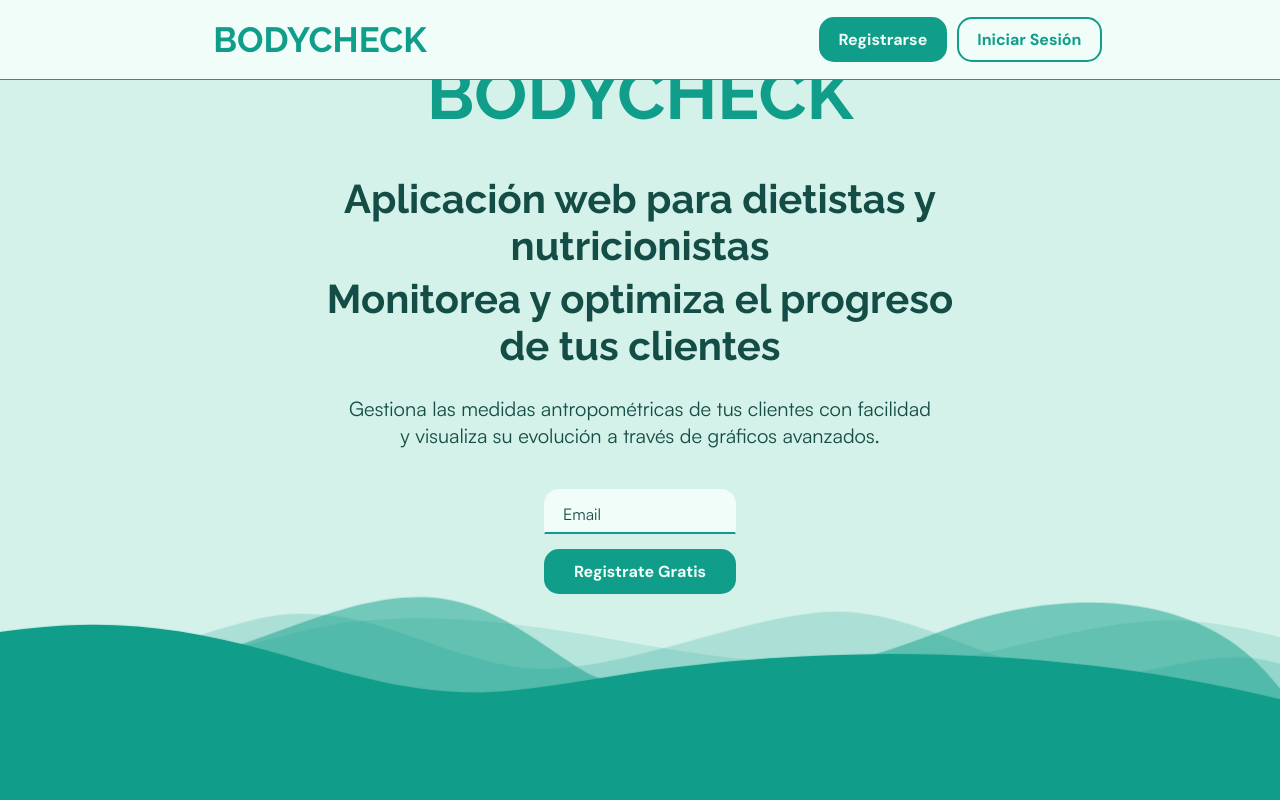
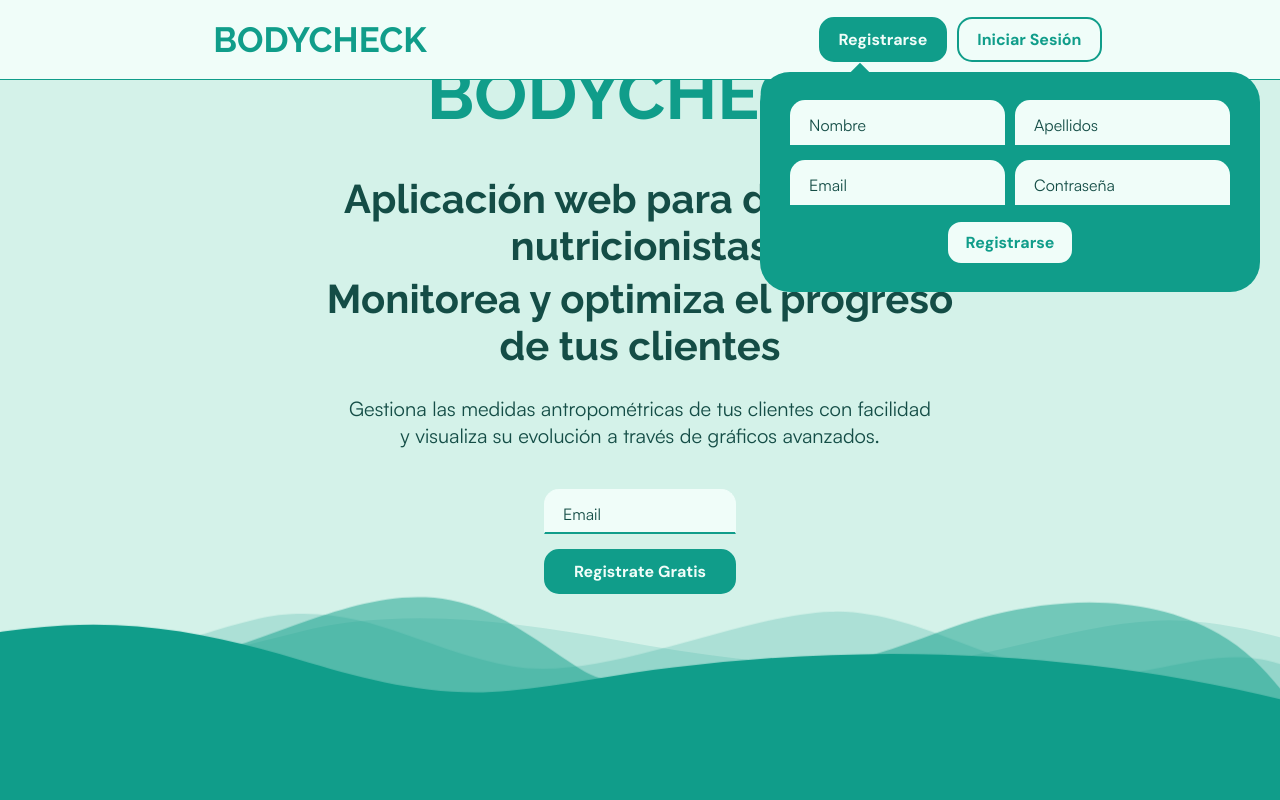
Before and after one commit to alvgm98/bodycheck-front, an Angular app: page / in a window 1280 px wide. Both pictures are taken after a click on the button "Registrarse". Shown: the top 800 px of the page. Built offline with nearby package versions, Linux system fonts and the light colour scheme.

Commit message:
Componente Registro provisional

```diff
--- a/src/app/app.component.ts
+++ b/src/app/app.component.ts
@@ -2,15 +2,13 @@ import { Component } from '@angular/core';
 import { RouterOutlet } from '@angular/router';
 import { HeaderComponent } from './shared/header/header.component';
 import { FooterComponent } from './shared/footer/footer.component';
-import { LoginComponent } from './auth/login/login.component';
-import { RegisterComponent } from './auth/register/register.component';
 import { DashboardComponent } from './pages/dashboard/dashboard.component';
 import { HomeComponent } from './pages/home/home.component';
 
 @Component({
   selector: 'app-root',
   standalone: true,
-  imports: [RouterOutlet, HeaderComponent, FooterComponent, HomeComponent, LoginComponent, RegisterComponent, DashboardComponent],
+  imports: [RouterOutlet, HeaderComponent, FooterComponent, HomeComponent, DashboardComponent],
   templateUrl: './app.component.html',
   styleUrl: './app.component.scss'
 })
--- a/src/app/auth/login/login.component.html
+++ b/src/app/auth/login/login.component.html
@@ -1,6 +1,5 @@
-<div id="login-modal" class="pop-in-login">
+<section id="login-modal" class="pop-in-login">
   <div class="modal-corner"></div>
-  <button class="x-button" (click)="closeModal()">X</button>
   <div class="input-border-group">
     <input placeholder=" " type="email" />
     <label for="email" class="placeholder">Email</label>
@@ -10,5 +9,5 @@
     <label for="password" class="placeholder">Contraseña</label>
   </div>
   <button class="flat-button">Iniciar Sesión</button>
-  <div class="modal-overlay" (click)="closeModal()"></div>
-</div>
+</section>
+<div class="modal-overlay" (click)="closeModal()"></div>
--- a/src/app/auth/login/login.component.ts
+++ b/src/app/auth/login/login.component.ts
@@ -1,4 +1,4 @@
-import { Component, Output, EventEmitter, ElementRef } from '@angular/core';
+import { Component, Output, EventEmitter } from '@angular/core';
 
 @Component({
   selector: 'app-login',
--- a/src/app/auth/register/register.component.html
+++ b/src/app/auth/register/register.component.html
@@ -1 +1,27 @@
-<p>register works!</p>
+<section id="register-modal" class="pop-in-register">
+  <div class="modal-corner"></div>
+  <form action="">
+    <div class="form-row">
+      <div class="input-border-group">
+        <input placeholder=" " type="text" name="firstName" />
+        <label for="firstName" class="placeholder">Nombre</label>
+      </div>
+      <div class="input-border-group">
+        <input placeholder=" " type="text" name="lastName" />
+        <label for="lastName" class="placeholder">Apellidos</label>
+      </div>
+    </div>
+    <div class="form-row">
+      <div class="input-border-group">
+        <input placeholder=" " type="email" name="username" />
+        <label for="email" class="placeholder">Email</label>
+      </div>
+      <div class="input-border-group">
+        <input placeholder=" " type="password" name="password" />
+        <label for="password" class="placeholder">Contraseña</label>
+      </div>
+    </div>
+    <button class="stroked-button">Registrarse</button>
+  </form>
+</section>
+<div class="modal-overlay" (click)="closeModal()"></div>
--- a/src/app/auth/register/register.component.scss
+++ b/src/app/auth/register/register.component.scss
@@ -0,0 +1,62 @@
+@import 'colors';
+
+#register-modal {
+  box-sizing: border-box;
+  position: absolute;
+  top: 55px;
+  left: calc(50% - 200px);
+
+  border-radius: 30px;
+  padding: 20px 30px;
+
+  height: 220px;
+  width: 500px;
+
+  background-color: $primary-color;
+
+  display: flex;
+  flex-direction: column;
+  align-items: center;
+  justify-content: center;
+
+  form {
+    box-sizing: border-box;
+
+    width: 100%;
+
+    display: flex;
+    flex-direction: column;
+    justify-content: center;
+    align-items: center;
+    gap: 15px;
+
+    .form-row {
+      width: 100%;
+      display: flex;
+      gap: 10px
+    }
+
+    input {
+      border: 0;
+    }
+  }
+
+  .wave-divider-bottom svg {
+    height: 100px;
+  }
+}
+
+.modal-corner {
+  position: absolute;
+  top: -3px;
+  left: 85px;
+  z-index: -1;
+
+  width: 30px;
+  height: 30px;
+
+  background-color: $primary-color;
+
+  transform: rotate(45deg);
+
+}
--- a/src/app/auth/register/register.component.ts
+++ b/src/app/auth/register/register.component.ts
@@ -1,4 +1,4 @@
-import { Component } from '@angular/core';
+import { Component, EventEmitter, Output } from '@angular/core';
 
 @Component({
   selector: 'app-register',
@@ -9,4 +9,8 @@ import { Component } from '@angular/core';
 })
 export class RegisterComponent {
 
+  @Output() closeModalEvent = new EventEmitter<void>();
+  closeModal() {
+    this.closeModalEvent.emit();
+  }
 }
--- a/src/app/pages/home/home.component.scss
+++ b/src/app/pages/home/home.component.scss
@@ -60,110 +60,6 @@
   width: 100%;
 }
 
-/* WAVES */
-.divider {
-  width: 100%;
-  position: relative;
-}
-
-.wave-divider-top {
-  position: absolute;
-  bottom: 0;
-  left: 0;
-  width: 100%;
-  overflow: hidden;
-  line-height: 0;
-  transform: rotate(180deg);
-}
-
-.wave-divider-top svg {
-  position: relative;
-  display: block;
-  width: calc(120% + 1.3px);
-  height: 150px;
-}
-
-.wave-divider-top .shape-fill {
-  fill: #109D8A;
-}
-
-.wave-divider-bottom {
-  position: absolute;
-  top: 0;
-  left: 0;
-  width: 100%;
-  overflow: hidden;
-  line-height: 0;
-}
-
-.wave-divider-bottom svg {
-  position: relative;
-  display: block;
-  width: calc(120% + 1.3px);
-  height: 150px;
-}
-
-.wave-divider-bottom .shape-fill {
-  fill: #109D8A;
-}
-
-.wave-1 {
-  animation: wave-1 8s linear infinite;
-}
-.wave-2 {
-  animation: wave-2 5s linear infinite;
-}
-.wave-3 {
-  animation: wave-3 4s linear infinite;
-}
-.wave-4 {
-  animation: wave-4 2.5s linear infinite;
-}
-
-@keyframes wave-1 {
-  50% {
-    transform: translateX(-10%);
-  }
-  100%{
-    transform: translateX(0);
-  }
-}
-@keyframes wave-2 {
-  30% {
-    transform: translateY(-15px);
-  }
-  80% {
-    transform: translateY(12px);
-  }
-  100%{
-    transform: translateY(0);
-  }
-}
-@keyframes wave-3 {
-  30% {
-    transform: translateY(14px);
-  }
-  80% {
-    transform: translateY(-10px);
-  }
-  100%{
-    transform: translateY(0);
-  }
-}
-@keyframes wave-4 {
-  30% {
-    transform: translateY(-8px);
-    transform: translateX(-10%);
-  }
-  80% {
-    transform: translateY(20px);
-  }
-  100%{
-    transform: translateY(0);
-    transform: translateX(0);
-  }
-}
-
 #services {
   width: 100%;
   padding-top: 50px;
--- a/src/app/shared/header/header.component.html
+++ b/src/app/shared/header/header.component.html
@@ -6,5 +6,8 @@
     @if (showLogin) {
       <app-login (closeModalEvent)="closeLogin()" />
     }
+    @if (showRegister) {
+      <app-register (closeModalEvent)="closeRegister()" />
+    }
   </div>
 </header>
--- a/src/app/shared/header/header.component.ts
+++ b/src/app/shared/header/header.component.ts
@@ -1,11 +1,12 @@
 import { Component, ElementRef } from '@angular/core';
 import { LoginComponent } from '../../auth/login/login.component';
+import { RegisterComponent } from '../../auth/register/register.component';
 
 
 @Component({
   selector: 'app-header',
   standalone: true,
-  imports: [LoginComponent],
+  imports: [LoginComponent, RegisterComponent],
   templateUrl: './header.component.html',
   styleUrl: './header.component.scss'
 })
@@ -23,13 +24,18 @@ export class HeaderComponent {
       return;
     }
 
-    // TODO cerrar registro si esta abierto
+    if (this.showRegister) {
+      this.closeRegister();
+    }
 
     this.showLogin = true;
   }
   toggleShowRegister() {
 
-    // TODO cerrar registro si esta abierto
+    if (this.showRegister) {
+      this.closeRegister();
+      return;
+    }
 
     if (this.showLogin) {
       this.closeLogin();
@@ -50,4 +56,14 @@ export class HeaderComponent {
       this.showLogin = false;
     }, 300)
   }
+
+  closeRegister() {
+    const registerModal = this.el.nativeElement.querySelector("#register-modal");
+    registerModal.classList.remove("pop-in-register");
+    registerModal.classList.add("pop-out");
+
+    setTimeout(() => {
+      this.showRegister = false;
+    }, 300)
+  }
 }
--- a/src/assets/scss/_colors.scss
+++ b/src/assets/scss/_colors.scss
@@ -3,6 +3,8 @@ $modal-background-color: #dcf4ed;
 $white: #f0fdf9;
 $black: #144d46;
 $strong-black: #0c2724;
+$primary-color-300: #60e8cd;
+$primary-color-400: #2fd2b6;
 $primary-color-500: #16b69d;
 $primary-color: #109d8a;
 $primary-color-700: #107568;
--- a/src/styles.scss
+++ b/src/styles.scss
@@ -81,6 +81,9 @@ button {
 
   transition: .4s;
 }
+button:focus-visible {
+  outline: 0;
+}
 
 .flat-button {
   background-color: $primary-color;
@@ -88,6 +91,7 @@ button {
 }
 
 .stroked-button {
+  background-color: $white;
   color: $primary-color;
 }
 
@@ -97,7 +101,6 @@ button {
 }
 
 .stroked-button:hover {
-  // border-color: $background-color;
   background-color: $background-color;
 }
 
@@ -211,7 +214,7 @@ button {
 
 /********** MODAL ANIMATIONS **********/
 .pop-in-login {
-  animation: pop-in-login-modal 0.3s forwards;
+  animation: pop-in-login-modal 0.3s;
 }
 @keyframes pop-in-login-modal {
   0% {
@@ -223,6 +226,19 @@ button {
   }
 }
 
+.pop-in-register {
+  animation: pop-in-register-modal 0.3s;
+}
+@keyframes pop-in-register-modal {
+  0% {
+    transform: scaleY(0) translateY(-70%);
+  }
+
+  100% {
+    transform: scaleY(1) translateY(0);
+  }
+}
+
 .pop-out {
   animation: pop-out-modal 0.3s forwards;
 }
@@ -231,3 +247,107 @@ button {
     scale: 0;
   }
 }
+
+/* WAVES DIVIDER */
+.divider {
+  width: 100%;
+  position: relative;
+}
+
+.wave-divider-top {
+  position: absolute;
+  bottom: 0;
+  left: 0;
+  width: 100%;
+  overflow: hidden;
+  line-height: 0;
+  transform: rotate(180deg);
+}
+
+.wave-divider-top svg {
+  position: relative;
+  display: block;
+  width: calc(120% + 1.3px);
+  height: 150px;
+}
+
+.wave-divider-top .shape-fill {
+  fill: #109D8A;
+}
+
+.wave-divider-bottom {
+  position: absolute;
+  top: 0;
+  left: 0;
+  width: 100%;
+  overflow: hidden;
+  line-height: 0;
+}
+
+.wave-divider-bottom svg {
+  position: relative;
+  display: block;
+  width: calc(120% + 1.3px);
+  height: 150px;
+}
+
+.wave-divider-bottom .shape-fill {
+  fill: #109D8A;
+}
+
+.wave-1 {
+  animation: wave-1 8s linear infinite;
+}
+.wave-2 {
+  animation: wave-2 5s linear infinite;
+}
+.wave-3 {
+  animation: wave-3 4s linear infinite;
+}
+.wave-4 {
+  animation: wave-4 2.5s linear infinite;
+}
+
+@keyframes wave-1 {
+  50% {
+    transform: translateX(-10%);
+  }
+  100%{
+    transform: translateX(0);
+  }
+}
+@keyframes wave-2 {
+  30% {
+    transform: translateY(-15px);
+  }
+  80% {
+    transform: translateY(12px);
+  }
+  100%{
+    transform: translateY(0);
+  }
+}
+@keyframes wave-3 {
+  30% {
+    transform: translateY(14px);
+  }
+  80% {
+    transform: translateY(-10px);
+  }
+  100%{
+    transform: translateY(0);
+  }
+}
+@keyframes wave-4 {
+  30% {
+    transform: translateY(-8px);
+    transform: translateX(-10%);
+  }
+  80% {
+    transform: translateY(20px);
+  }
+  100%{
+    transform: translateY(0);
+    transform: translateX(0);
+  }
+}
```
